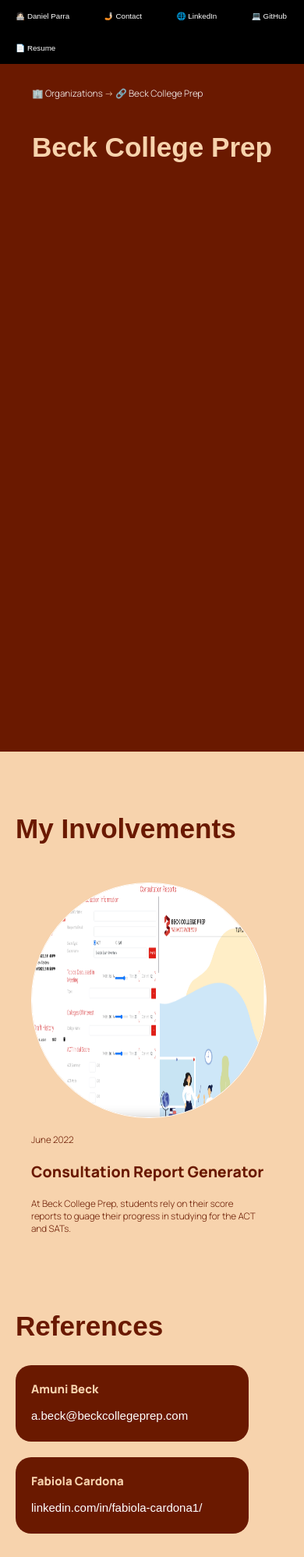
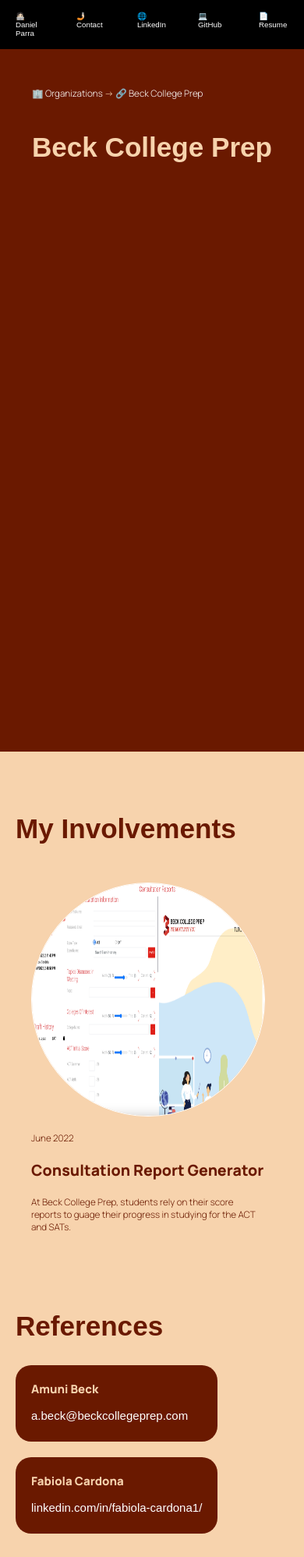
Before and after one commit to DaniParr/portfolio, a plain HTML site: page organizations/newBcp.html in a window 390 px wide. Shown: the top 1997 px of the page at 78% size. Drawn offline with Linux system fonts and the light colour scheme; a web font is replaced by a local one.

Commit message:
visuals touch up

```diff
--- a/style/newStyle.css
+++ b/style/newStyle.css
@@ -70,16 +70,19 @@ body {
 h1 {
     font-family: 'Lexend Zetta', sans-serif;
     font-size: 50px;
+    box-sizing: border-box;
 }
 
 h2 {
     font-family: 'Manrope', sans-serif;
     font-size: 30px;
+    box-sizing: border-box;
 }
 
 h3 {
     font-family: 'Manrope', sans-serif;
     font-size: 20px;
+    box-sizing: border-box;
 }
 
 p {
@@ -93,6 +96,10 @@ li  {
 img {
     width: 300px;
     height: 300px;
+    box-sizing: border-box;
+}
+div {
+    box-sizing: border-box;
 }
 
 .column
@@ -143,7 +150,15 @@ img {
     p {
         font-size: 3vw;
     }
+    nav {
+        display: flex;
+        flex-direction: row;
+        overflow-x: scroll;
+        max-width: max-content;
+    }
     nav a {
+        display: flex;
+        width: 100%;
         font-size: 2.5vw;
     }
     img {
@@ -166,6 +181,6 @@ img {
     }
     .sector
     {
-        width: 100%;
+        width: 90%;
     }
 }
```
